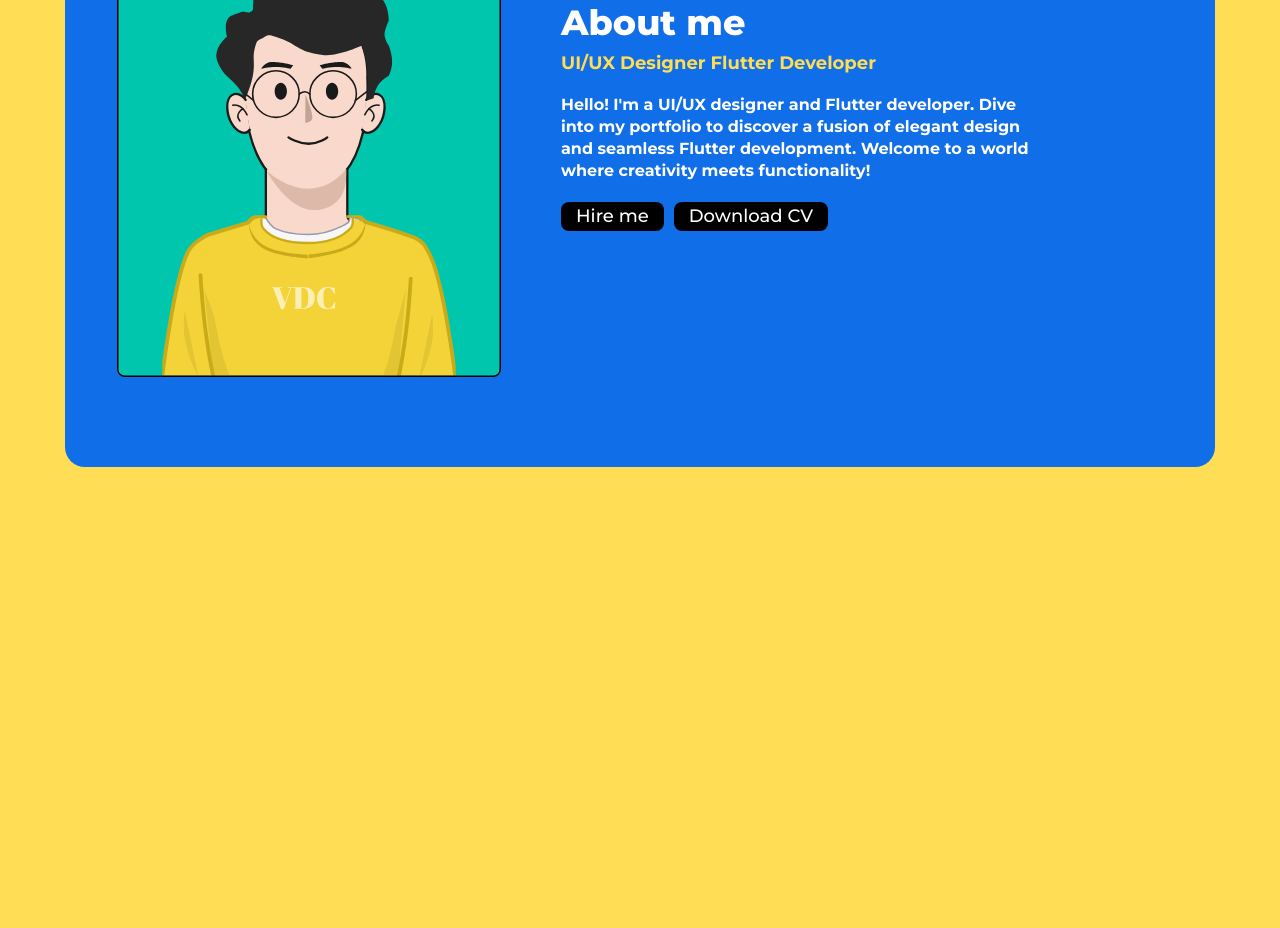
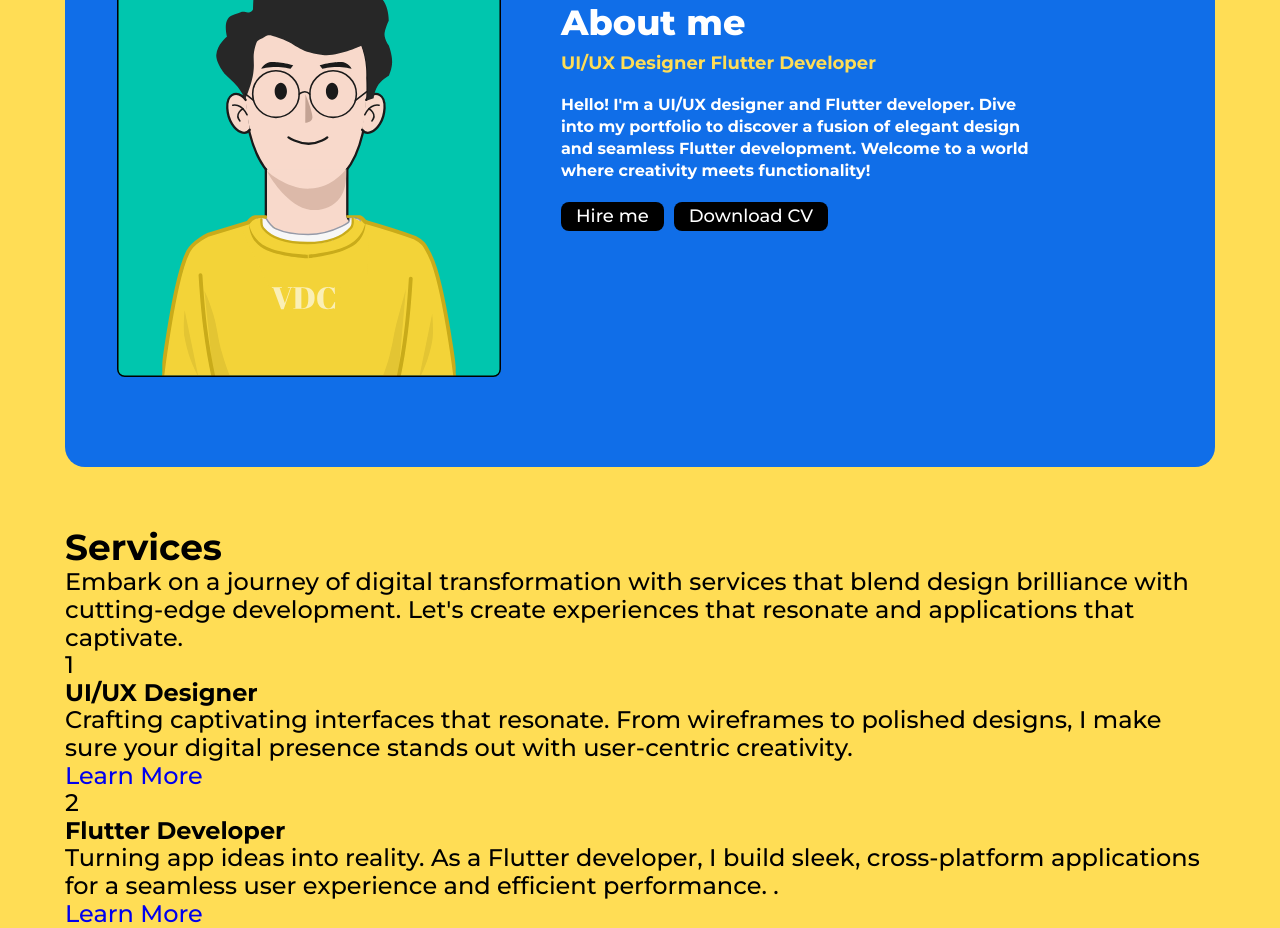
Before and after one commit to bekzodxudaybergenow/adam-portfolio-site, a plain HTML site: page index.html in a window 1280 px wide. Shown: the part 1238-2166 px from the top of the page. Before the commit the page ends 1765 px from the top, so only its background shows below. Drawn offline with Linux system fonts and the light colour scheme.

Commit message:
Add the html part of the Service section

```diff
--- a/index.html
+++ b/index.html
@@ -96,6 +96,30 @@
                 </div>
             </div>
         </section>
+        <section class="service" id="service">
+            <div class="container">
+                <div class="service-row">
+                    <div class="service-content">
+                        <h2 class="service-content--title">Services</h2>
+                        <p class="service-content--desc">Embark on a journey of digital transformation with services that blend design brilliance with cutting-edge development. Let's create experiences that resonate and applications that captivate.</p>
+                    </div>
+                    <ul class="service-list">
+                        <li class="service-list--item">
+                            <span class="service-item--numm">1</span>
+                            <h4 class="service-item--title">UI/UX Designer</h4>
+                            <p class="service-item--desc">Crafting captivating interfaces that resonate. From wireframes to polished designs, I make sure your digital presence stands out with user-centric creativity.</p>
+                            <a class="service-item--link" href="/">Learn More</a>
+                        </li>
+                        <li class="service-list--item">
+                            <span class="service-item--numm">2</span>
+                            <h4 class="service-item--title">Flutter Developer</h4>
+                            <p class="service-item--desc">Turning app ideas into reality. As a Flutter developer, I build sleek, cross-platform applications for a seamless user experience and efficient performance. .</p>
+                            <a class="service-item--link" href="/">Learn More</a>
+                        </li>
+                    </ul>
+                </div>
+            </div>
+        </section>
     </main>
     <script src="./js/main.js"></script>
 </body>
```
